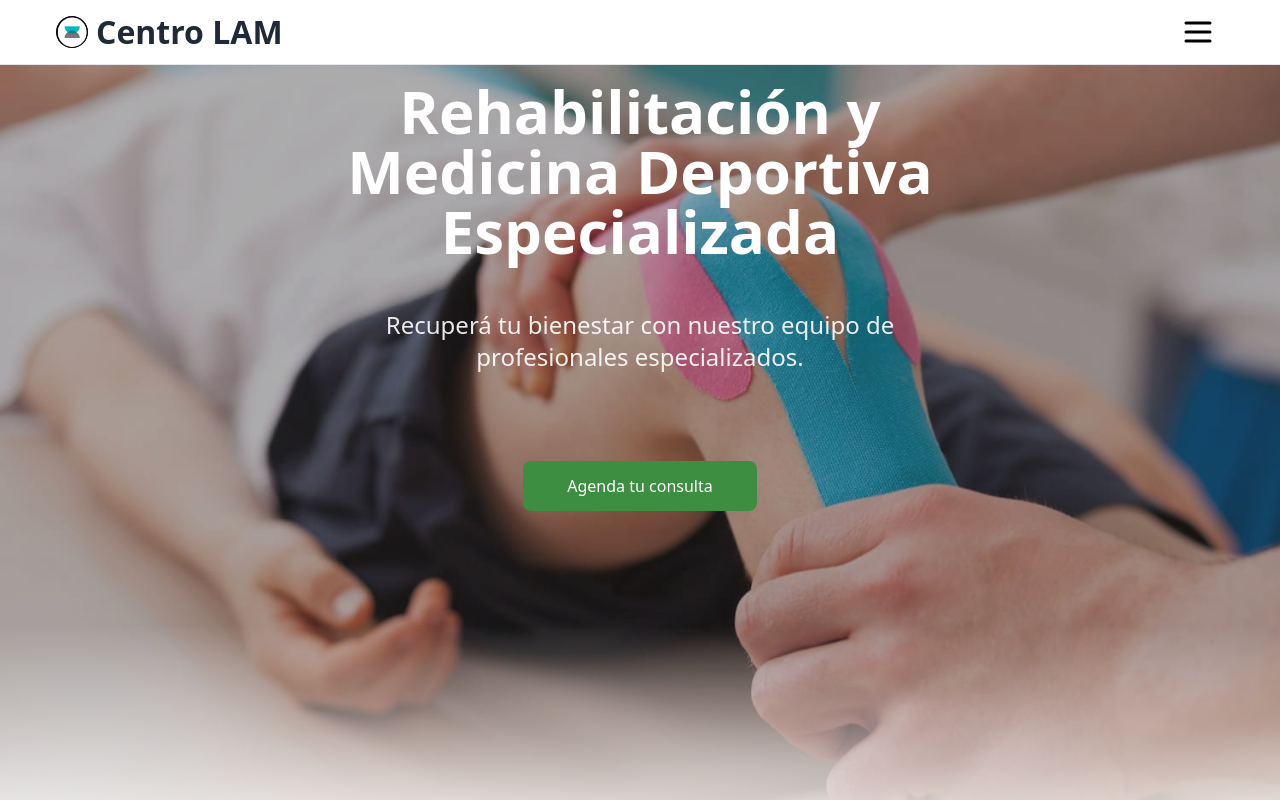
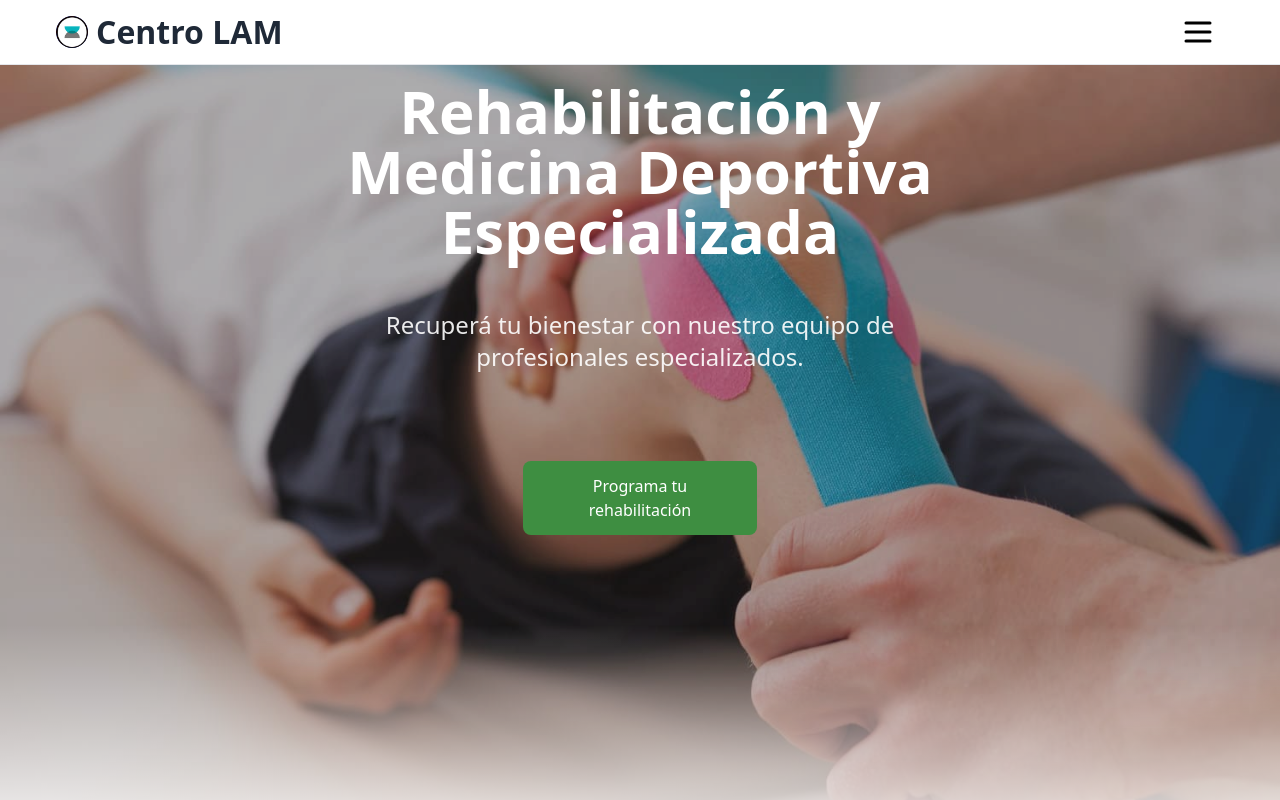
Before and after one commit to dadito6/lam-centro, a Next.js app: page / in a window 1280 px wide. Shown: the top 800 px of the page. Built offline with nearby package versions, Linux system fonts and the light colour scheme.

Commit message:
FINALIZAR

```diff
--- a/components/hero-section.tsx
+++ b/components/hero-section.tsx
@@ -36,7 +36,7 @@ export function HeroSection() {
           target="_blank"
           className=" button bg-green-500 text-white py-4 px-6 rounded-lg hover:bg-green-600 transition w-1/2 md:w-1/3 lg:w-1/4 xl:w-1/5 mx-auto mt-6"
         >
-          Agenda tu consulta
+          Programa tu rehabilitación
         </Link>
       </div>
     </section>
```
Also changed, not shown: vercel.json.
